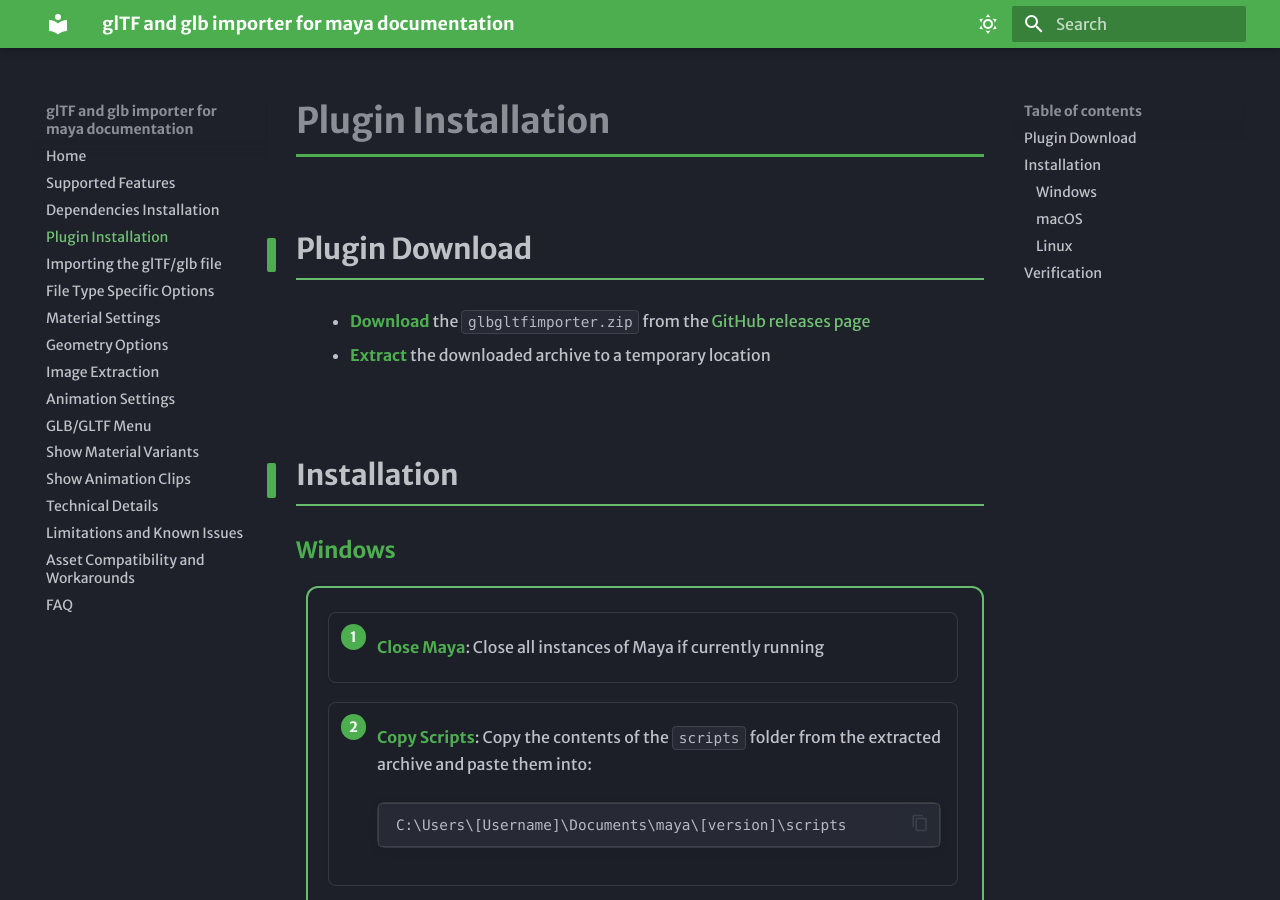
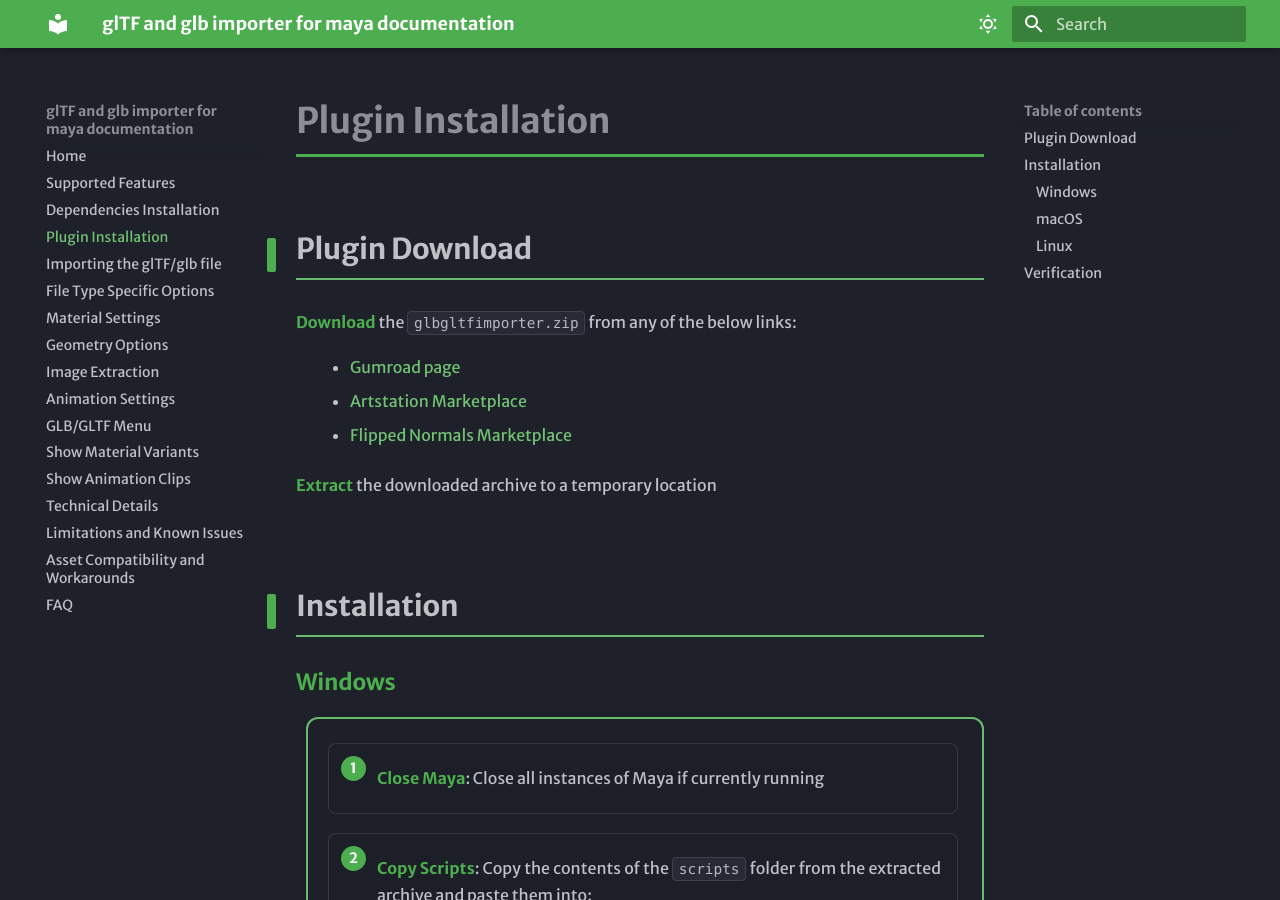
Before and after one commit to parashivbrl/gltf-glb-importer-for-maya-docs, an MkDocs documentation site: the page built from docs/plugin_installation.md, in a window 1280 px wide and 900 px high. Built offline with MkDocs 1.6.1 and Material for MkDocs 9.7.7, drawn with Linux system fonts in a browser that asks for light colours; some web fonts are replaced.

Commit message:
Update documentation: improved plugin installation guide and GLB/GLTF menu documentation

```diff
--- a/docs/plugin_installation.md
+++ b/docs/plugin_installation.md
@@ -2,8 +2,13 @@
 
 ## Plugin Download
 
-- **Download** the `glbgltfimporter.zip` from the [GitHub releases page](https://github.com/gltf-io/gltf-glb-importer-for-maya/releases)
-- **Extract** the downloaded archive to a temporary location
+**Download** the `glbgltfimporter.zip` from any of the below links:
+
+  - [Gumroad page](https://gumroad.com/)
+  - [Artstation Marketplace](https://www.artstation.com/marketplace/game-dev/resources/dev-tools/scripts?section=trending&softwares=maya)
+  - [Flipped Normals Marketplace](https://flippednormals.com/explore?tagIds=1&firstCategory=158&secondCategory=228)
+
+**Extract** the downloaded archive to a temporary location
 
 ---
 
```
Also changed, not shown: docs/glb_gltf_menu.md (+1 -1 lines).
